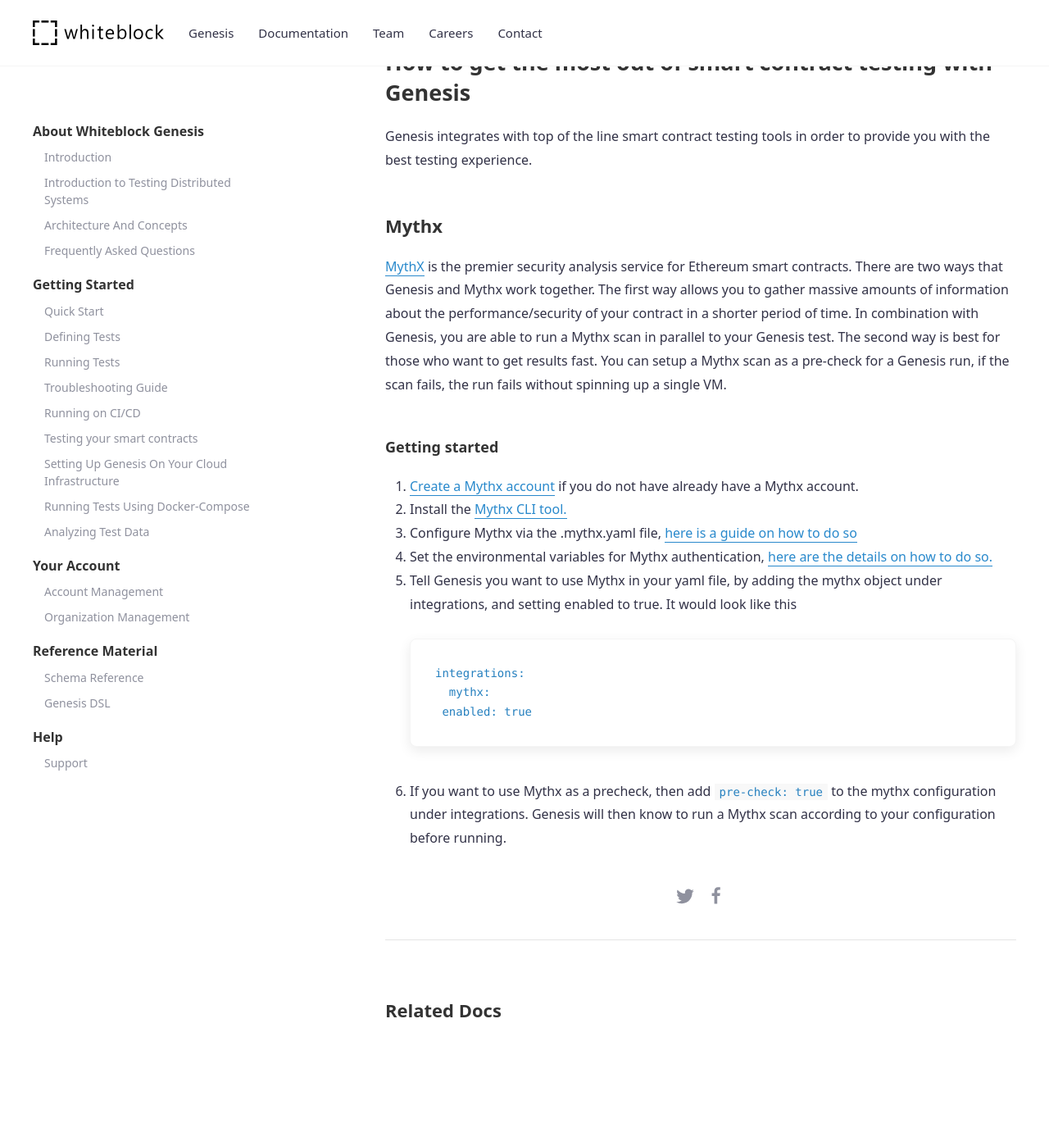
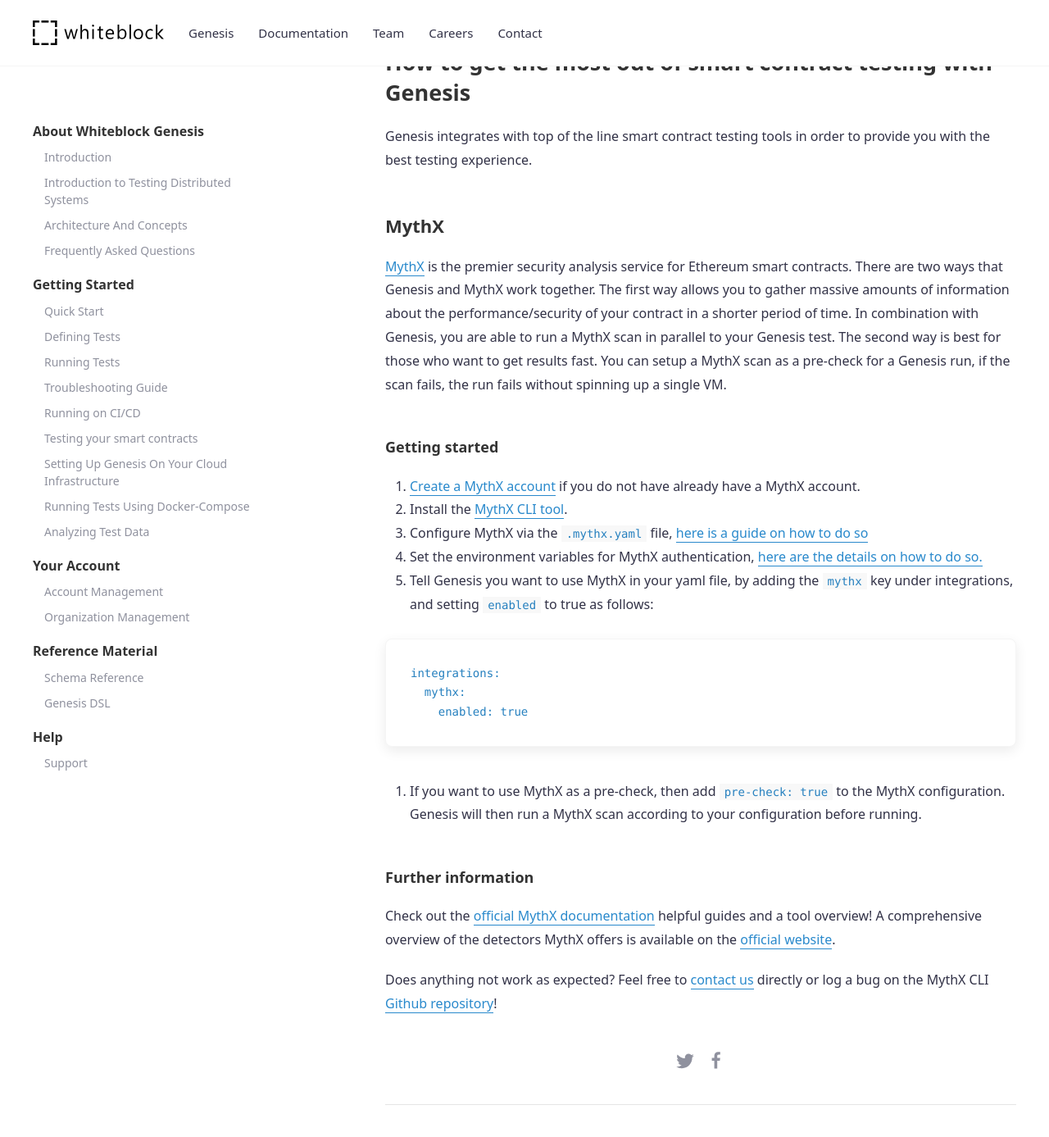
Before and after one commit to whiteblock/genesis-docs, a Jekyll site: the page built from _docs/testing_smart_contracts.md, in a window 1280 px wide and 1400 px high, scrolled down 524 px. Shown: the top 1387 px of the window at 82% size. Built offline with Jekyll 4.4.1, drawn with Linux system fonts in a browser that asks for light colours; before the commit the page ends 1852 px from its top, so only the background shows below that.

Commit message:
Update MythX integration docs

````diff
--- a/_docs/testing_smart_contracts.md
+++ b/_docs/testing_smart_contracts.md
@@ -7,28 +7,49 @@
 
 ## How to test your smart contract in Genesis
 
+
+
 ### Uploading
+
+
 
 ### Compilation
 
+
+
 ### Deployment
 
+
+
 ## How to get the most out of smart contract testing with Genesis
+
 Genesis integrates with top of the line smart contract testing tools in order to provide you with the best testing experience.
 
-### Mythx
-[MythX](https://mythx.io/) is the premier security analysis service for Ethereum smart contracts. There are two ways that Genesis and Mythx work together. The first way allows you to gather massive amounts of information about the performance/security of your contract in a shorter period of time. In combination with Genesis, you are able to run a Mythx scan in parallel to your Genesis test. The second way is best for those who want to get results fast. You can setup a Mythx scan as a pre-check for a Genesis run, if the scan fails, the run fails without spinning up a single VM.
+
+### MythX
+
+[MythX](https://mythx.io/) is the premier security analysis service for Ethereum smart contracts. There are two ways that Genesis and MythX work together. The first way allows you to gather massive amounts of information about the performance/security of your contract in a shorter period of time. In combination with Genesis, you are able to run a MythX scan in parallel to your Genesis test. The second way is best for those who want to get results fast. You can setup a MythX scan as a pre-check for a Genesis run, if the scan fails, the run fails without spinning up a single VM.
+
 
 #### Getting started
-1. [Create a Mythx account](https://dashboard.mythx.io/#/registration) if you do not have already have a Mythx account.
-2. Install the [Mythx CLI tool.](https://mythx-cli.readthedocs.io/en/latest/installation.html)
-3. Configure Mythx via the .mythx.yaml file, [here is a guide on how to do so](https://mythx-cli.readthedocs.io/en/latest/advanced-usage.html#configuration-using-mythx-yml)
-4. Set the environmental variables for Mythx authentication, [here are the details on how to do so.](https://mythx-cli.readthedocs.io/en/latest/usage.html#authentication)
-5. Tell Genesis you want to use Mythx in your yaml file, by adding the mythx object under integrations, and setting enabled to true.
-It would look like this
+
+1. [Create a MythX account](https://dashboard.mythx.io/#/registration) if you do not have already have a MythX account.
+2. Install the [MythX CLI tool](https://mythx-cli.readthedocs.io/en/latest/installation.html).
+3. Configure MythX via the `.mythx.yaml` file, [here is a guide on how to do so](https://mythx-cli.readthedocs.io/en/latest/advanced-usage.html#configuration-using-mythx-yml)
+4. Set the environment variables for MythX authentication, [here are the details on how to do so.](https://mythx-cli.readthedocs.io/en/latest/usage.html#authentication)
+5. Tell Genesis you want to use MythX in your yaml file, by adding the `mythx` key under integrations, and setting `enabled` to true as follows:
+
 ```
 integrations:
   mythx:
     enabled: true
 ```
-6. If you want to use Mythx as a precheck, then add `pre-check: true` to the mythx configuration under integrations. Genesis will then know to run a Mythx scan according to your configuration before running.
+
+6. If you want to use MythX as a pre-check, then add `pre-check: true` to the MythX configuration. Genesis will then run a MythX scan according to your configuration before running.
+
+
+#### Further information
+
+Check out the [official MythX documentation](https://docs.mythx.io/) helpful guides and a tool overview! A comprehensive overview of the detectors MythX offers is available on the [official website](https://mythx.io/detectors/).
+
+Does anything not work as expected? Feel free to [contact us](https://docs.mythx.io/getting-help) directly or log a bug on the MythX CLI [Github repository](https://github.com/dmuhs/mythx-cli)!
````
